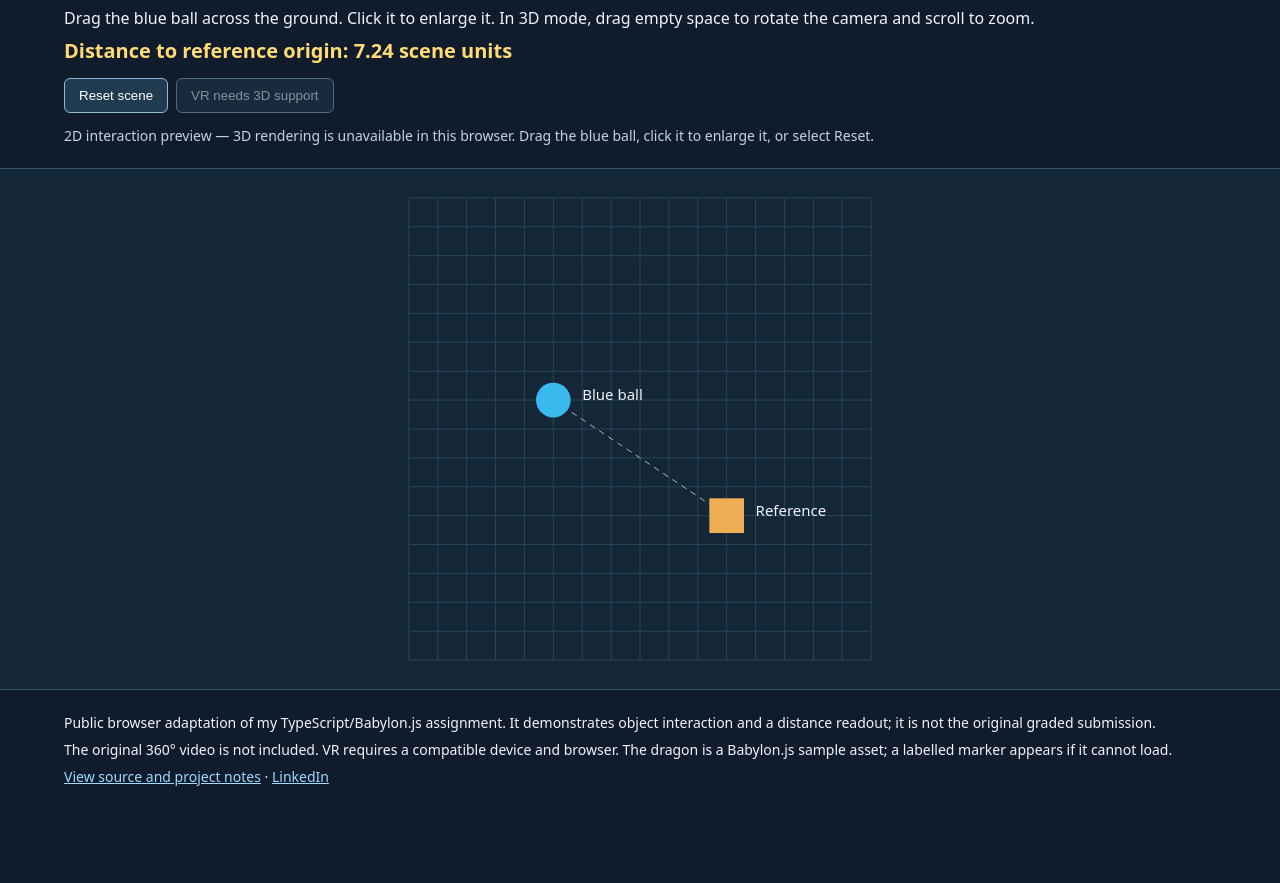
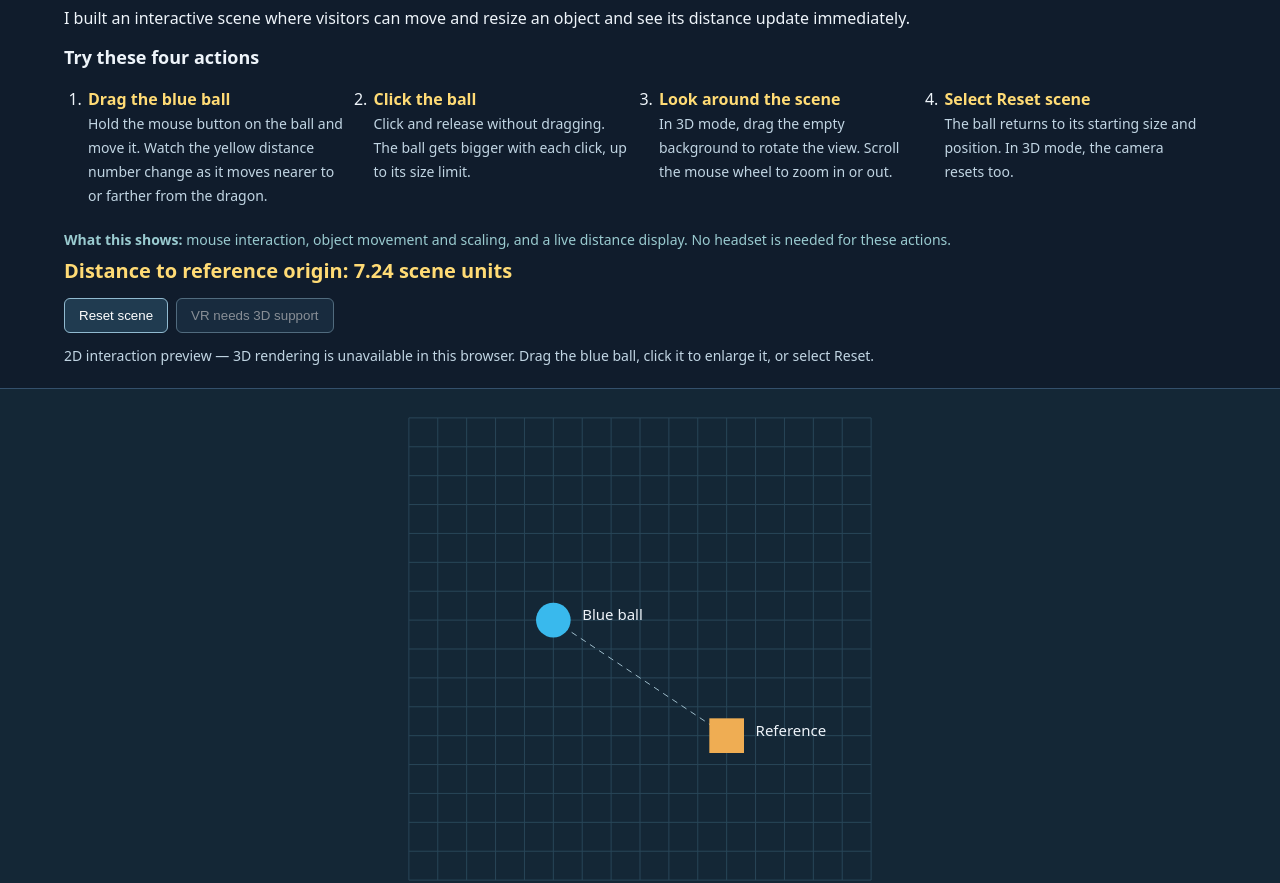
Before and after one commit to Light1088/Interactive-3d-scene, a plain HTML site: page index.html in a window 1280 px wide. Shown: the part 88-971 px from the top of the page. Before the commit the page ends 897 px from the top, so only its background shows below. Drawn offline with Linux system fonts and the light colour scheme.

Commit message:
Add four-step visitor instructions and explain interaction skills

```diff
--- a/index.html
+++ b/index.html
@@ -2,10 +2,10 @@
 <!-- Public 3D interaction demo: ball movement, scaling and distance measurement. -->
 <html lang="en"><head><meta charset="utf-8"><meta name="viewport" content="width=device-width,initial-scale=1"><title>Interactive 3D Scene — Brian Tam</title>
 <style>
-*{box-sizing:border-box}body{margin:0;background:#101c2c;color:#eef4fa;font:16px/1.5 system-ui,sans-serif}header,footer{padding:16px 24px;max-width:1200px;margin:auto}h1{font-size:26px;margin:0}p{margin:6px 0}a{color:#9edaff}button{padding:9px 14px;margin:6px 8px 6px 0;border:1px solid #91bad0;border-radius:6px;background:#203b50;color:white;cursor:pointer}button:disabled{opacity:.5}canvas{display:block;width:100%;height:65vh;min-height:350px;touch-action:none;outline:0}#distance{font-weight:bold;font-size:20px;color:#ffdb75}#status{font-size:14px;color:#c1d5e3}#failure{display:none;color:#ffd3cb}footer{font-size:14px}#stage{position:relative;border-block:1px solid #34506c}.tag{color:#9acbd0;font-size:14px}
+*{box-sizing:border-box}body{margin:0;background:#101c2c;color:#eef4fa;font:16px/1.5 system-ui,sans-serif}header,footer{padding:16px 24px;max-width:1200px;margin:auto}h1{font-size:26px;margin:0}h2{font-size:18px;margin:14px 0 6px}.steps{display:grid;grid-template-columns:repeat(4,1fr);gap:12px;padding-left:22px;margin:8px 0 14px}.steps li{padding:8px 12px 8px 2px}.steps strong{display:block;color:#ffdb75}.steps span{font-size:14px;color:#c1d5e3}@media(max-width:750px){.steps{grid-template-columns:repeat(2,1fr)}}@media(max-width:420px){.steps{grid-template-columns:1fr}}p{margin:6px 0}a{color:#9edaff}button{padding:9px 14px;margin:6px 8px 6px 0;border:1px solid #91bad0;border-radius:6px;background:#203b50;color:white;cursor:pointer}button:disabled{opacity:.5}canvas{display:block;width:100%;height:65vh;min-height:350px;touch-action:none;outline:0}#distance{font-weight:bold;font-size:20px;color:#ffdb75}#status{font-size:14px;color:#c1d5e3}#failure{display:none;color:#ffd3cb}footer{font-size:14px}#stage{position:relative;border-block:1px solid #34506c}.tag{color:#9acbd0;font-size:14px}
 </style></head><body>
-<header><p class="tag">Brian Tam · Individual coursework showcase</p><h1>Move a Ball and Measure Distance</h1><p>Drag the blue ball across the ground. Click it to enlarge it. In 3D mode, drag empty space to rotate the camera and scroll to zoom.</p><p id="distance" aria-live="off">Distance: loading…</p><button id="reset" disabled>Reset scene</button><button id="vr" disabled>Check VR support</button><p id="status" role="status">Loading the 3D engine…</p><p id="failure" role="alert"></p></header>
+<header><p class="tag">Brian Tam · Individual coursework showcase</p><h1>Move a Ball and Measure Distance</h1><p>I built an interactive scene where visitors can move and resize an object and see its distance update immediately.</p><h2>Try these four actions</h2><ol class="steps"><li><strong>Drag the blue ball</strong><span>Hold the mouse button on the ball and move it. Watch the yellow distance number change as it moves nearer to or farther from the dragon.</span></li><li><strong>Click the ball</strong><span>Click and release without dragging. The ball gets bigger with each click, up to its size limit.</span></li><li><strong>Look around the scene</strong><span>In 3D mode, drag the empty background to rotate the view. Scroll the mouse wheel to zoom in or out.</span></li><li><strong>Select Reset scene</strong><span>The ball returns to its starting size and position. In 3D mode, the camera resets too.</span></li></ol><p class="tag"><strong>What this shows:</strong> mouse interaction, object movement and scaling, and a live distance display. No headset is needed for these actions.</p><p id="distance" aria-live="off">Distance: loading…</p><button id="reset" disabled>Reset scene</button><button id="vr" disabled>Check VR support</button><p id="status" role="status">Loading the 3D engine…</p><p id="failure" role="alert"></p></header>
 <main id="stage"><canvas id="renderCanvas" tabindex="0" aria-label="Interactive 3D scene with a draggable blue ball and a reference model"></canvas></main>
-<footer><p>Public browser adaptation of my TypeScript/Babylon.js assignment. It demonstrates object interaction and a distance readout; it is not the original graded submission.</p><p>The original 360° video is not included. VR requires a compatible device and browser. The dragon is a Babylon.js sample asset; a labelled marker appears if it cannot load.</p><p><a href="https://github.com/Light1088/Interactive-3d-scene">View source and project notes</a> · <a href="https://www.linkedin.com/in/brian-tam1088/">LinkedIn</a></p></footer>
+<footer><p>Public browser adaptation of my TypeScript/Babylon.js assignment. It demonstrates object interaction and a distance readout; it is not the original graded submission.</p><p>If your browser shows the labelled 2D preview, try dragging, clicking and resetting there; camera rotation and zoom are available in 3D mode. The original 360° video is not included. VR requires a compatible device and browser. The dragon is a Babylon.js sample asset; a labelled marker appears if it cannot load.</p><p><a href="https://github.com/Light1088/Interactive-3d-scene">View source and project notes</a> · <a href="https://www.linkedin.com/in/brian-tam1088/">LinkedIn</a></p></footer>
 <script src="https://cdn.babylonjs.com/babylon.js"></script><script src="https://cdn.babylonjs.com/loaders/babylonjs.loaders.min.js"></script><script src="demo.js?v=3"></script>
 </body></html>
```
